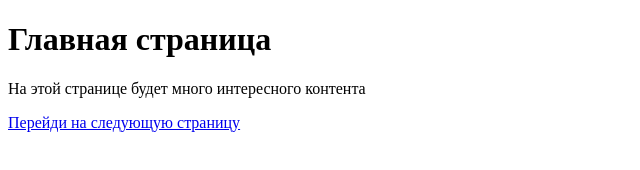
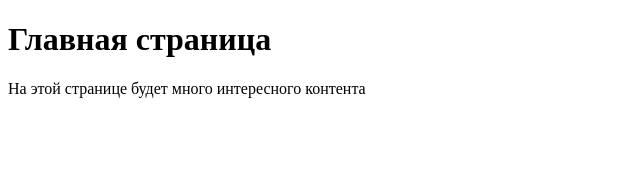
Before and after one commit to BurJun/git-htmlacademy-, a plain HTML site: page index.html in a window 1280 px wide. Shown: the whole page, without its empty margins (0-640 px from the left). Drawn offline with Linux system fonts and the light colour scheme.

Commit message:
feat: changed the title of the document in index.html

```diff
--- a/index.html
+++ b/index.html
@@ -3,15 +3,12 @@
 <head>
   <meta charset="UTF-8">
   <meta name="viewport" content="width=device-width, initial-scale=1.0, shrink-to-fit=no">
-  <title>Курс - Git и GitHup</title>
+  <title>Практикуем Git</title>
 </head>
 <body>
   <h1>Главная страница</h1>
   <p>
     На этой странице будет много интересного контента
   </p>
-  <a href="pages/about.html">
-    Перейди на следующую страницу
-  </a>
 </body>
 </html>
```
